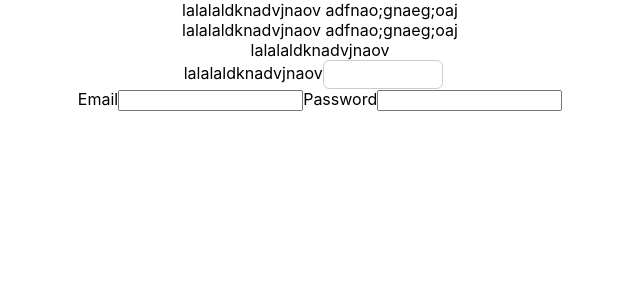
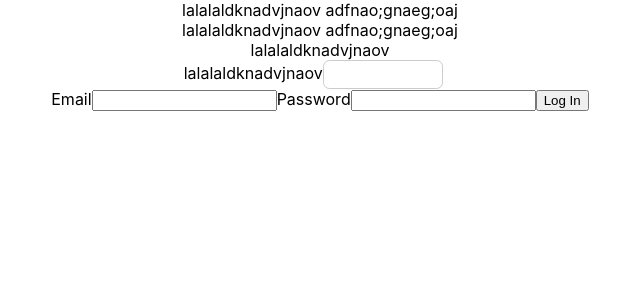
Before and after one commit to CarolineHoang/divhacks2019, a React (Create React App) app in the folder himentor/: page / in a window 1280 px wide. Shown: the top 300 px of the page, without its empty margins (320-960 px from the left). Built offline with nearby package versions, Linux system fonts and the light colour scheme.

Commit message:
login page with button

```diff
--- a/himentor/src/pages/Login.js
+++ b/himentor/src/pages/Login.js
@@ -42,6 +42,7 @@ render () {
                  value={this.state.password}
                  onChange={this.changeHandlerPassword}
                 />
+                <button type="submit">Log In</button>
 
             </form>
         </div>
```
